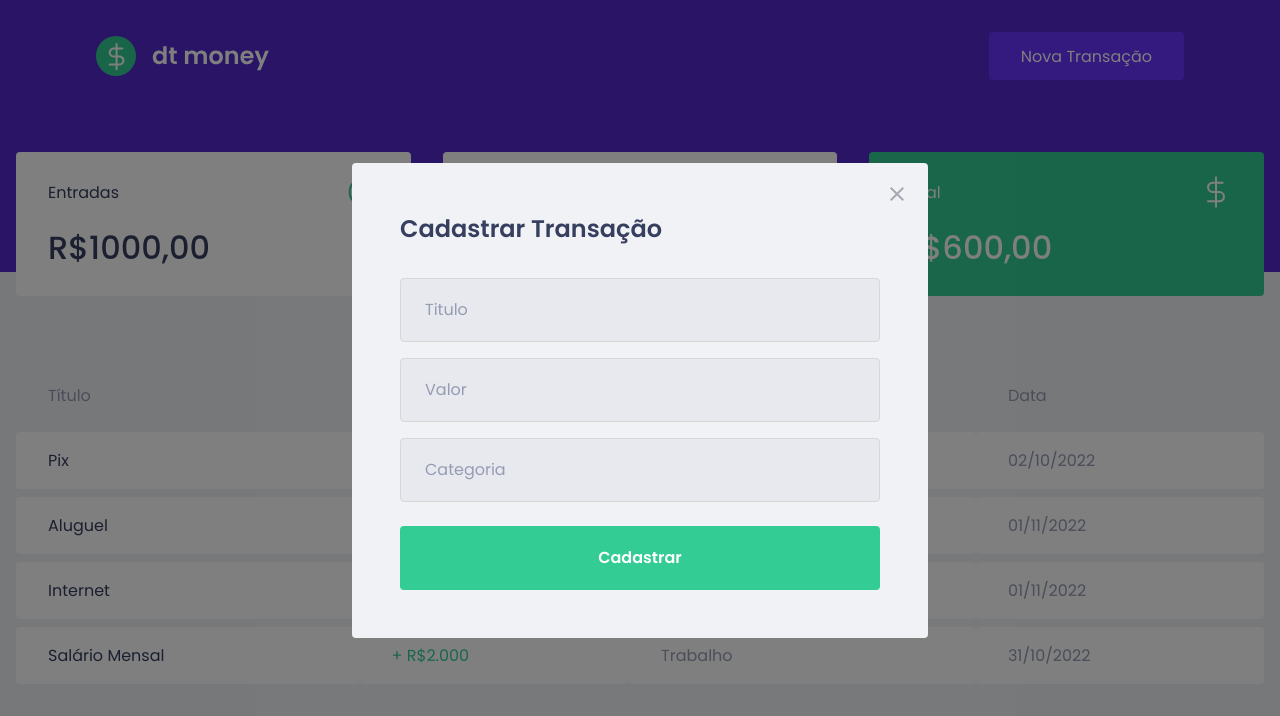
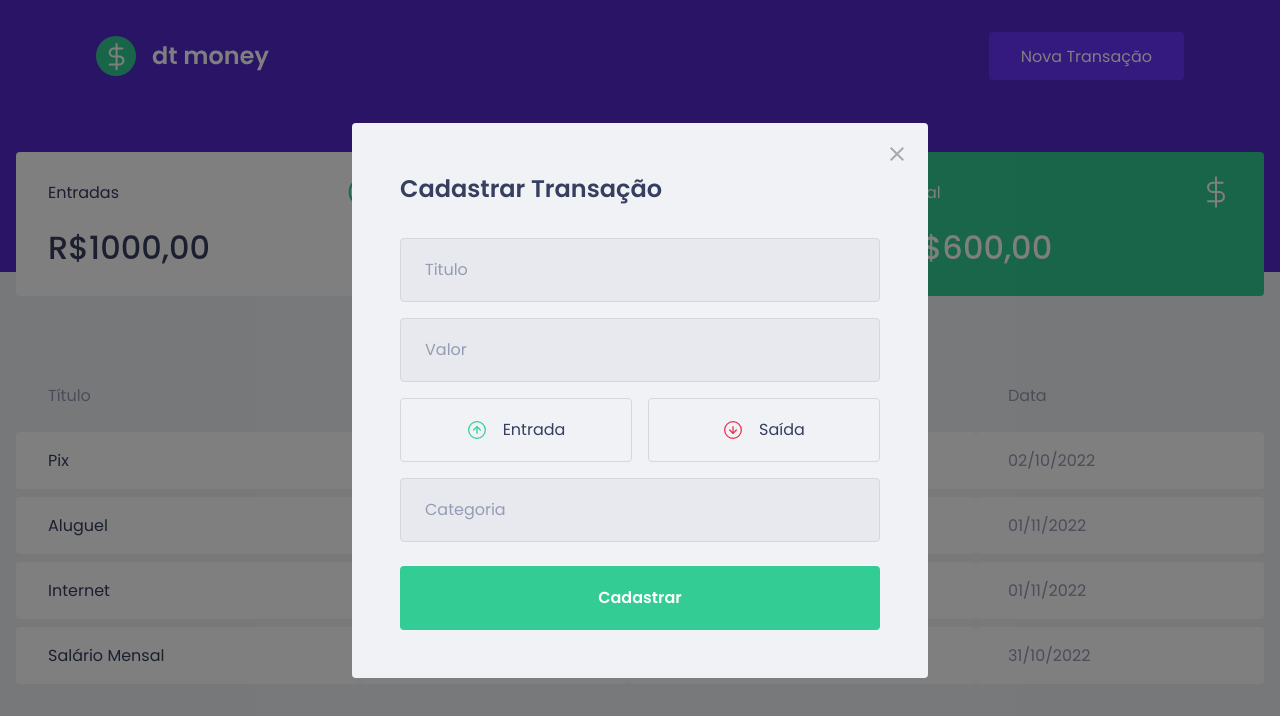
Before and after one commit to DevJpFarias/dtmoney, a React (Create React App) app: page / in a window 1280 px wide. Both pictures are taken after a click on the button "Nova Transação". Shown: the top 716 px of the page. Built offline with nearby package versions, Linux system fonts and the light colour scheme; no server answers; what miragejs would draw is missing.

Commit message:
Criando botões de Tipo

```diff
--- a/package.json
+++ b/package.json
@@ -5,6 +5,7 @@
   "dependencies": {
     "axios": "^1.1.3",
     "miragejs": "^0.1.45",
+    "polished": "^4.2.2",
     "react": "^18.2.0",
     "react-dom": "^18.2.0",
     "react-modal": "^3.16.1",
--- a/src/components/NewTransactionModal/index.tsx
+++ b/src/components/NewTransactionModal/index.tsx
@@ -1,6 +1,8 @@
 import Modal from 'react-modal'
 import closeImg from '../../asserts/close.svg'
-import { Container } from './styles'
+import incomeImg from '../../asserts/income.svg'
+import outcomeImg from '../../asserts/outcome.svg'
+import { Container, TransactionTypeContainer } from './styles'
 
 interface NewTransactionModalProps {
   isOpen: boolean
@@ -35,6 +37,22 @@
           placeholder='Valor'
         />
 
+        <TransactionTypeContainer>
+          <button
+            type='button'
+          >
+            <img src={incomeImg} alt="Entrada" />
+            <span>Entrada</span>
+          </button>
+
+          <button
+            type='button'
+          >
+            <img src={outcomeImg} alt="Saída" />
+            <span>Saída</span>
+          </button>
+        </TransactionTypeContainer>
+
         <input
           placeholder='Categoria'
         />
--- a/src/components/NewTransactionModal/styles.ts
+++ b/src/components/NewTransactionModal/styles.ts
@@ -1,4 +1,5 @@
 import styled from "styled-components";
+import { darken } from 'polished'
 
 export const Container = styled.form`
   h2 {
@@ -47,3 +48,40 @@
       }
     }
 `;
+
+export const TransactionTypeContainer = styled.div`
+  margin: 1rem 0;
+  display: grid;
+  grid-template-columns: 1fr 1fr;
+  gap: 1rem;
+
+  button {
+    height: 4rem;
+    border: 1px solid #d7d7d7;
+    border-radius: 0.25rem;
+
+    background: transparent;
+
+    display: flex;
+    align-items: center;
+    justify-content: center;
+
+    transition: border-color 0.2s;
+
+    &:hover {
+      border-color: ${darken(0.1, '#d7d7d7')};
+    }
+
+    img {
+      width: 20px;
+      height: 20px;
+    }
+
+    span {
+      display: inline-block;
+      margin-left: 1rem;
+      font-size: 1rem;
+      color: var(--text-title);
+    }
+  }
+`;
```
Also changed, not shown: 1 other file (tests, documents, lock files or other folders).
